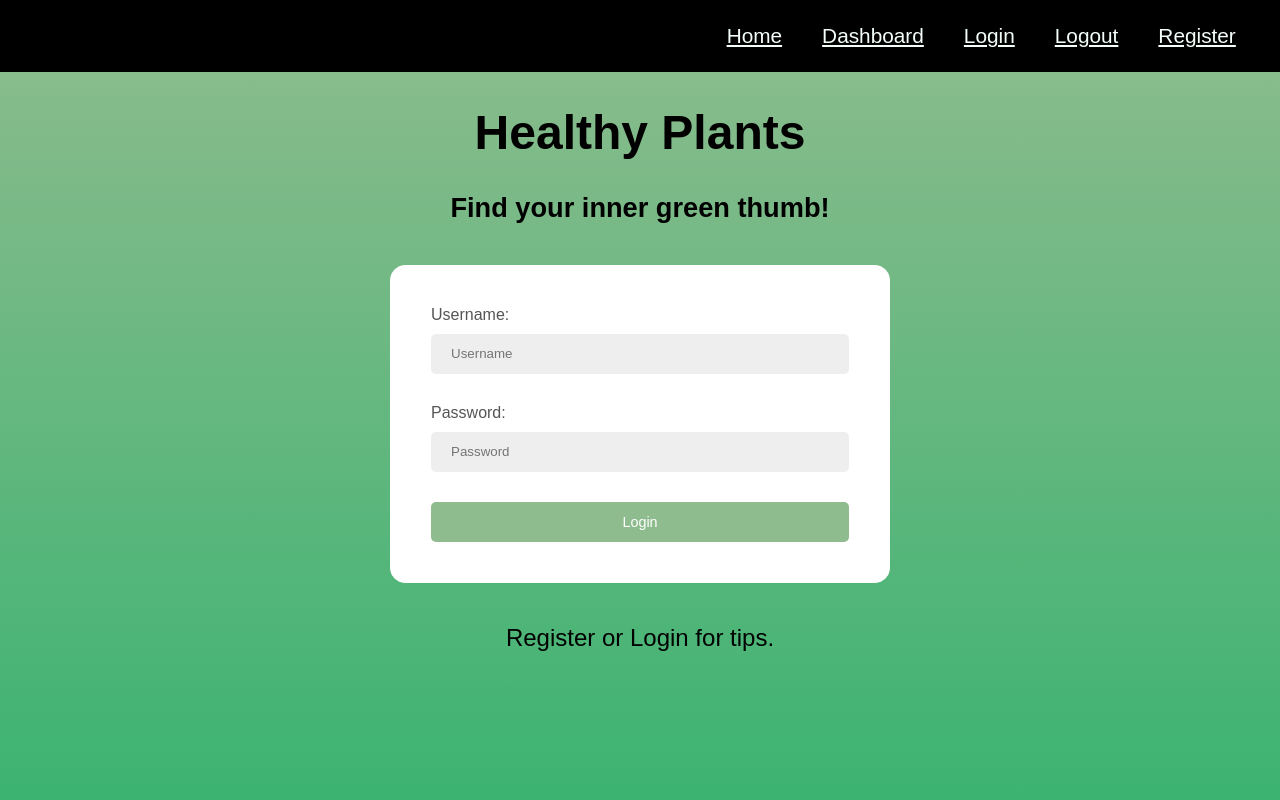
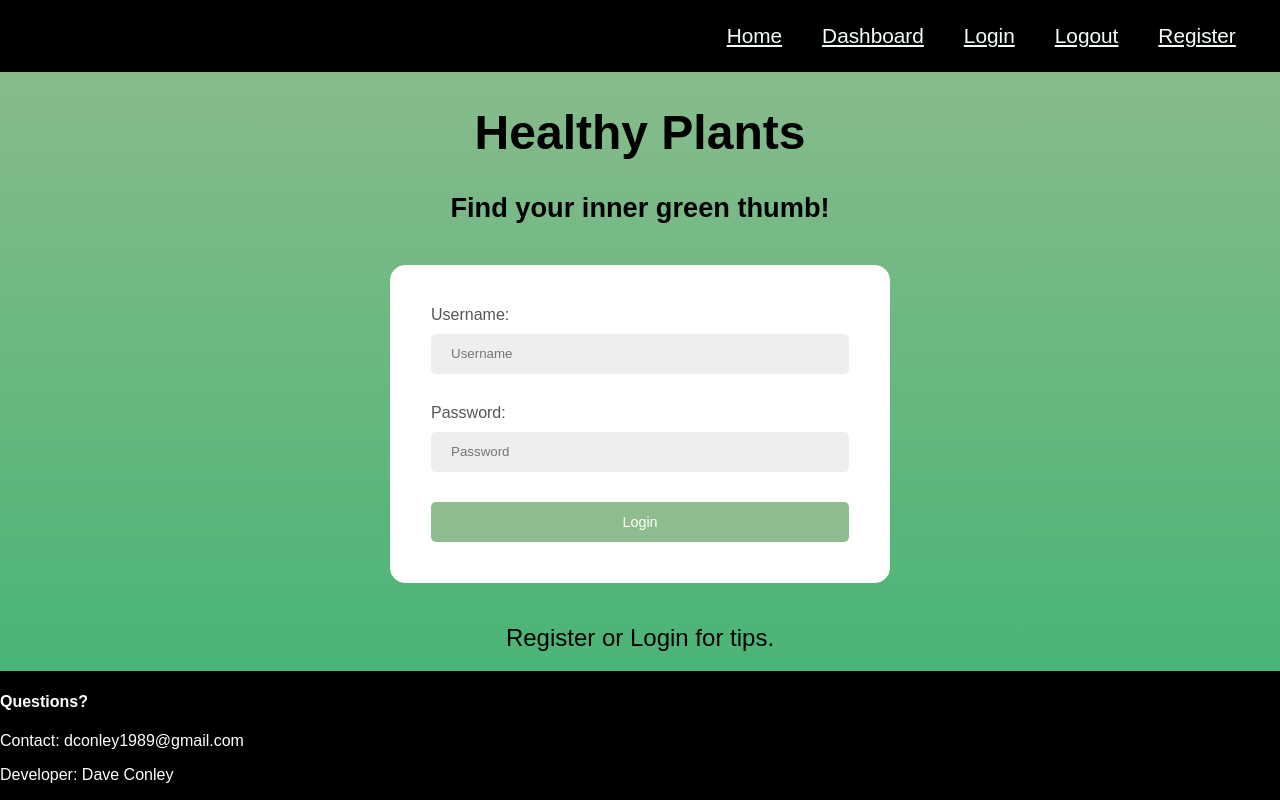
Before and after one commit to dconley1212/unit4buildweekproject, a React (Create React App) app in the folder client/: page / in a window 1280 px wide. Built offline with nearby package versions, Linux system fonts and the light colour scheme.

Commit message:
added a footer and started on the styling

```diff
--- a/client/src/Components/App.js
+++ b/client/src/Components/App.js
@@ -8,7 +8,10 @@ import AddPlant from "./AddPlant";
 import EditPlant from "./EditPlant";
 import PrivateRoute from "./PrivateRoute";
 
-// need to do the css for the edit plant component next
+// Things to contribute before deploying, the last one I could deploy first and add it later
+//1. Add a footer to each web page
+//2. Update styling so you have the correct units to make it responsive and look better
+//3. Figure out reminder capability/ adding a picture to the backend
 
 const GlobalStyle = createGlobalStyle`
 html {
@@ -71,6 +74,15 @@ const StyledActionParagraph = styled.p`
   margin: 0px;
 `;
 
+const StyledFooter = styled.footer`
+  background: #000000;
+  color: white;
+  position: fixed;
+  left: 0;
+  right: 0;
+  bottom: 0;
+`;
+
 function App() {
   const handleLogout = () => {
     localStorage.removeItem("token");
@@ -78,7 +90,6 @@ function App() {
   return (
     <div>
       <StyledHeader>
-        <header>
         <StyledLinks>
           <StyledNavLink to="/">Home</StyledNavLink>
           <StyledNavLink to="/dashboard">Dashboard</StyledNavLink>
@@ -88,7 +99,6 @@ function App() {
           </StyledNavLink>
           <StyledNavLink to="/register">Register</StyledNavLink>
         </StyledLinks>
-        </header>
       </StyledHeader>
       <Switch>
         <PrivateRoute path="/update/:user_id/:plant_id">
@@ -121,6 +131,11 @@ function App() {
           </StyledActionParagraph>
         </Route>
       </Switch>
+      <StyledFooter>
+        <h4>Questions?</h4>
+        <p>Contact: dconley1989@gmail.com</p>
+        <p>Developer: Dave Conley</p>
+      </StyledFooter>
     </div>
   );
 }
```
Lines whose indentation alone changed are shown as unchanged.
